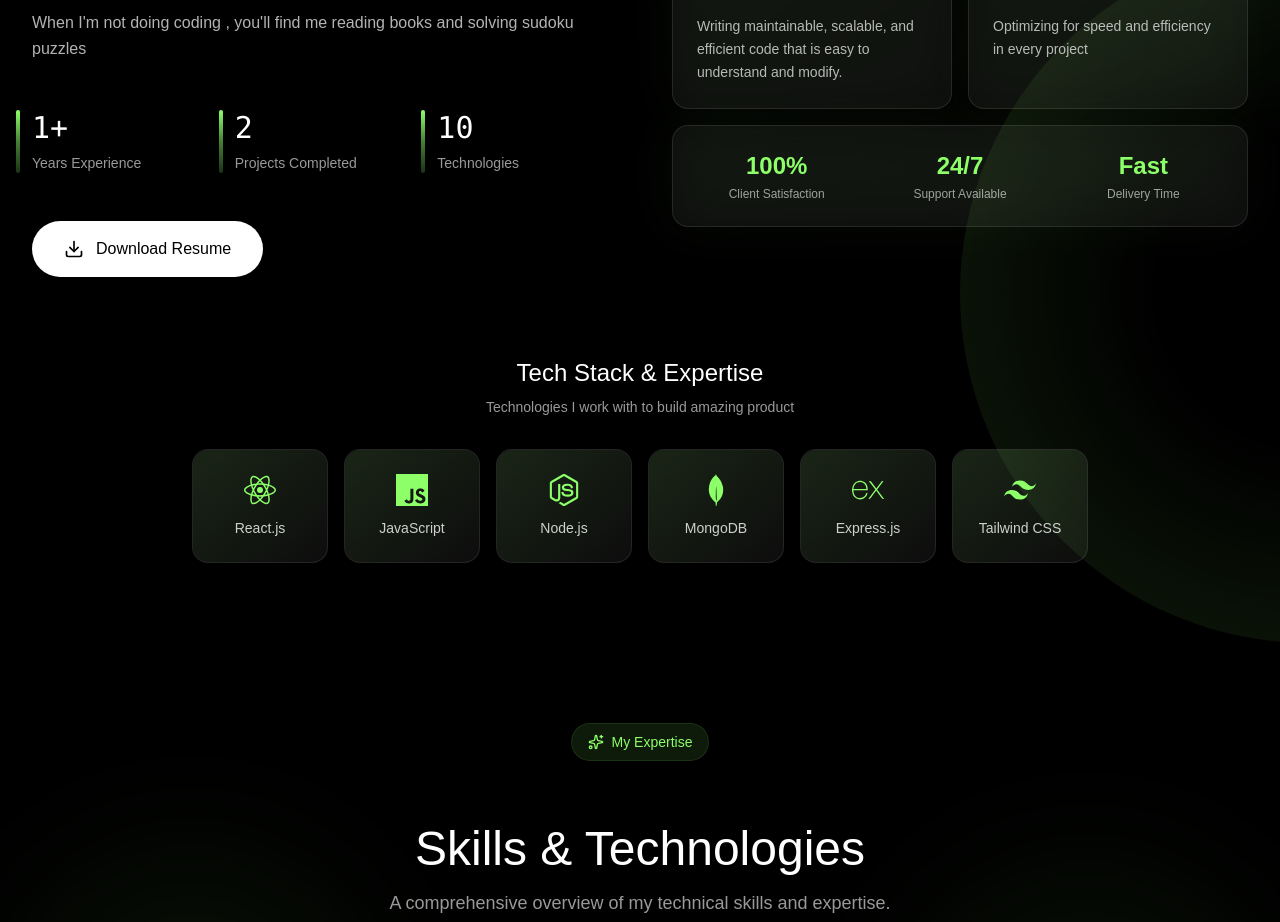
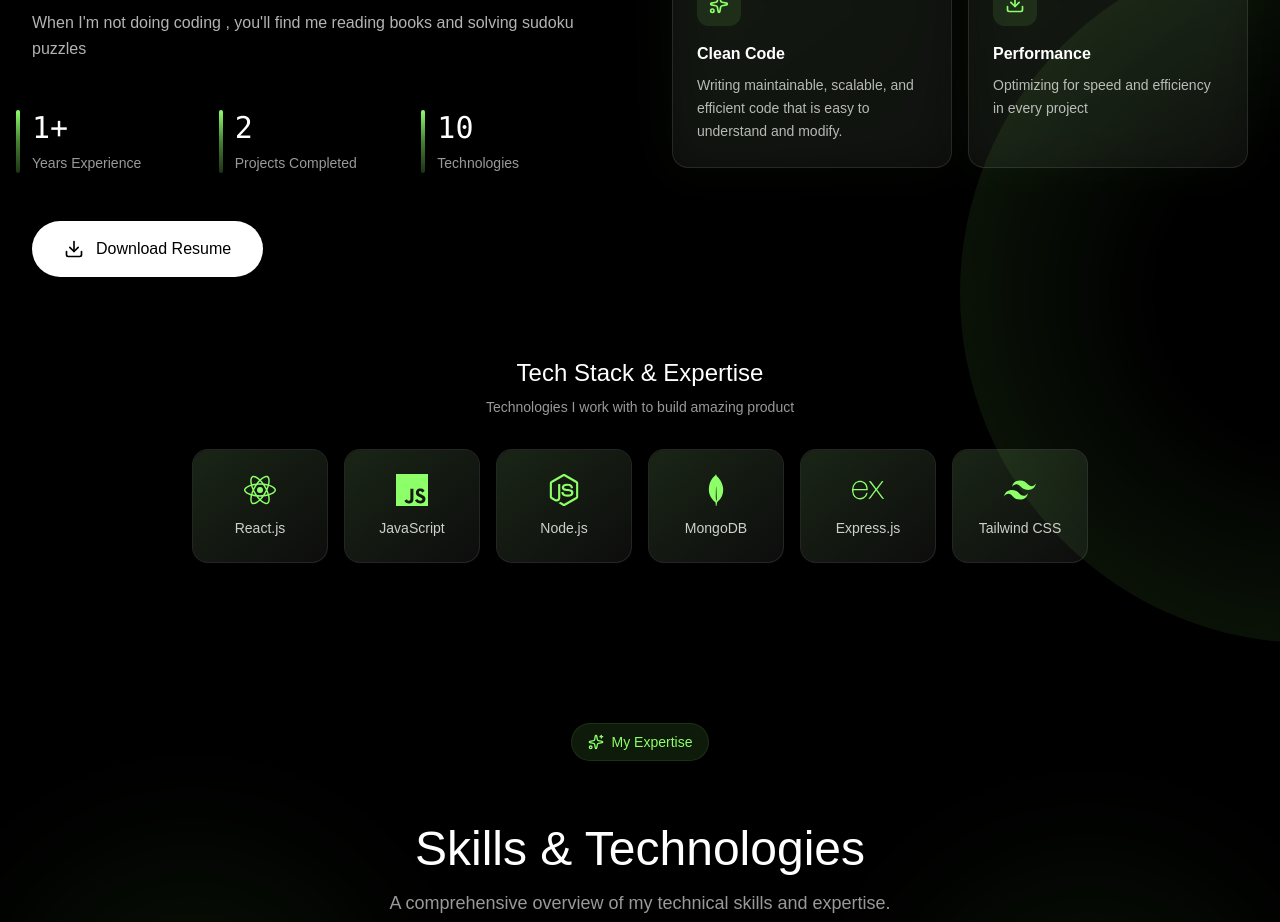
Before and after one commit to Shubham7015/Portfolio-Project, a React (Vite) app in the folder portfolio-Project/: page / in a window 1280 px wide. Shown: the part 1180-2102 px from the top of the page. Built offline with nearby package versions, Linux system fonts and the light colour scheme; a web font is replaced by a local one.

Commit message:
changes about sections's

```diff
--- a/portfolio-Project/src/components/sections/About.jsx
+++ b/portfolio-Project/src/components/sections/About.jsx
@@ -152,37 +152,6 @@ const About = () => {
                 </div>
               </div>
 
-              <div className="col-span-2 relative group">
-                <div className="absolute inset-0 bg-linear-to-br from-primary/10 to-primary/5 rounded-2xl blur-xl opacity-50 group-hover:opacity-75 transition-opacity duration-300"></div>
-                <div className="relative bg-white/5 border border-white/10 rounded-2xl p-6 hover:border-primary/30 transition-all duration-300 h-full">
-                  <div className="grid grid-cols-3 gap-6 text-center">
-                    <div>
-                      <div className="text-2xl font-bold text-primary mb-1">
-                        100%
-                      </div>
-                      <div className="text-xs text-white/60">
-                        Client Satisfaction
-                      </div>
-                    </div>
-
-                    <div>
-                      <div className="text-2xl font-bold text-primary mb-1">
-                        24/7
-                      </div>
-                      <div className="text-xs text-white/60">
-                        Support Available
-                      </div>
-                    </div>
-
-                    <div>
-                      <div className="text-2xl font-bold text-primary mb-1">
-                        Fast
-                      </div>
-                      <div className="text-xs text-white/60">Delivery Time</div>
-                    </div>
-                  </div>
-                </div>
-              </div>
             </div>
           </FadeIn>
         </div>
```
